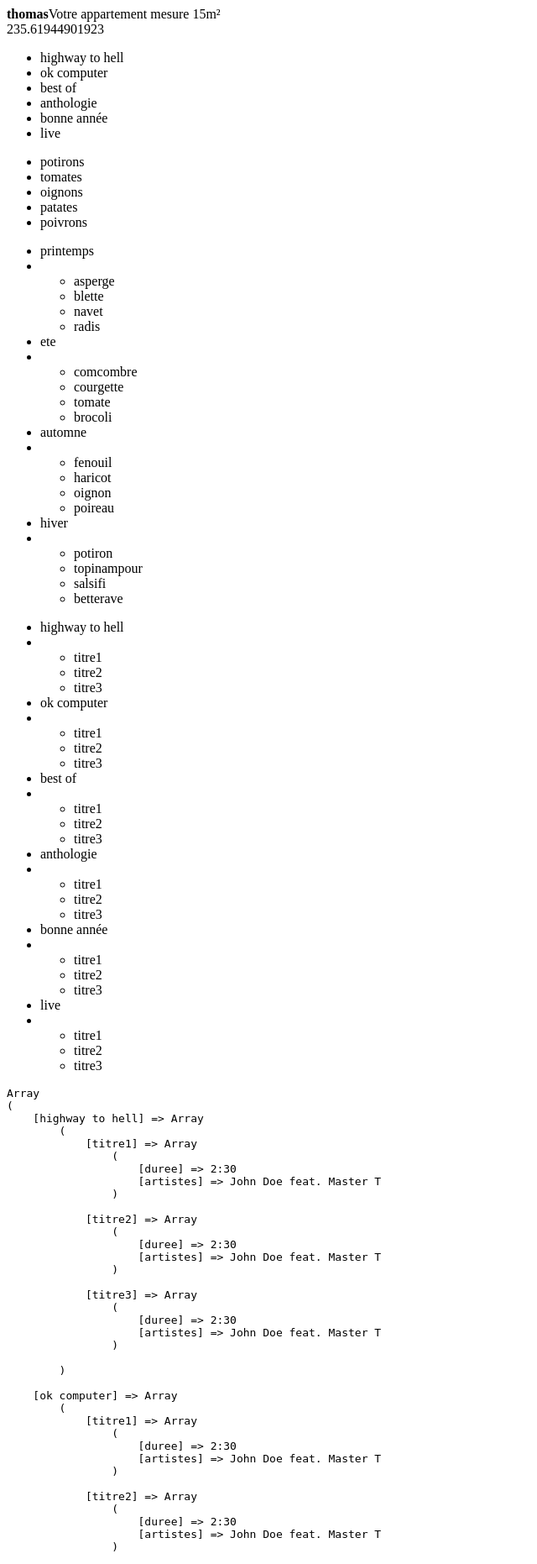
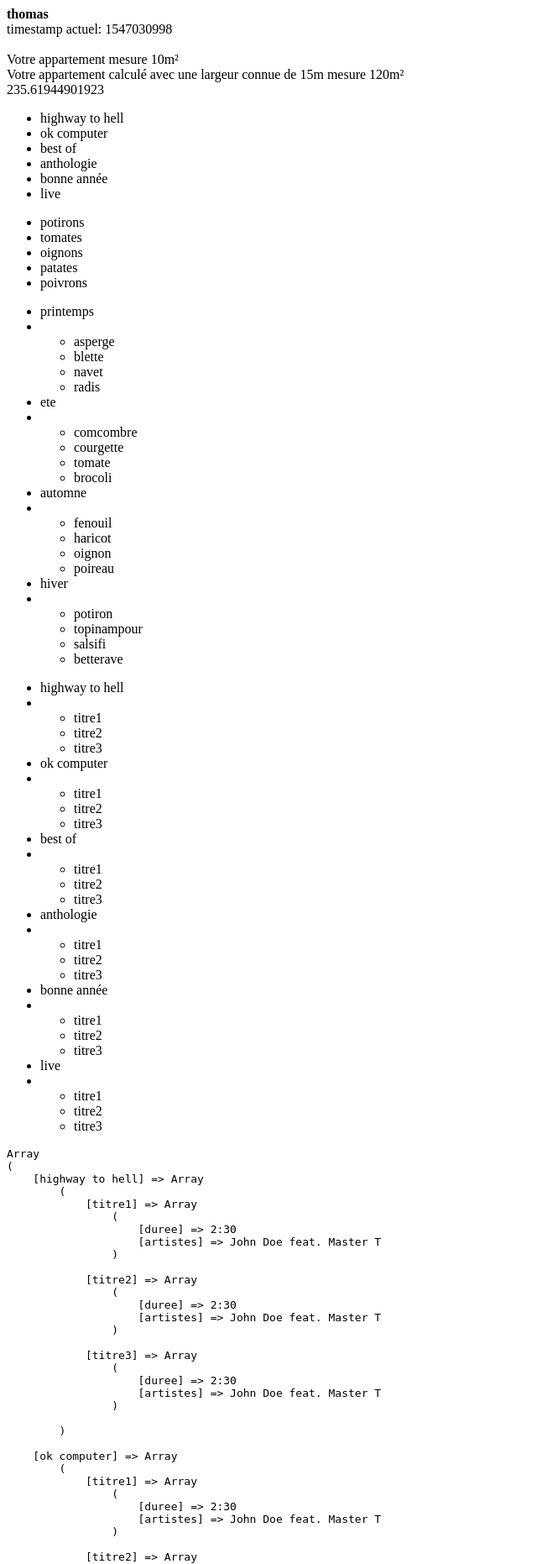
Before and after one commit to tomsihap/PHP-course, a PHP site: page /fonctions-fonctions_recursives.php in a window 1280 px wide. Shown: the top 1862 px of the page at 84% size, without its empty margins (0-640 px from the left). Run offline with PHP 8.4, Linux system fonts and the light colour scheme.

Commit message:
Update fonctions-fonctions_recursives.php

```diff
--- a/TD-01 - Structures/fonctions-fonctions_recursives.php
+++ b/TD-01 - Structures/fonctions-fonctions_recursives.php
@@ -19,11 +19,29 @@ $septCube   = cube(7);
 
 
 function afficheEnGras($t) {
-    return "<strong>" . $t . "</strong>";
+
+    $phrase = "<strong>" . $t . "</strong>";
+
+    return $phrase;
 }
 
 echo afficheEnGras('thomas');
 
+echo '<br>';
+
+echo "timestamp actuel: " . time();
+
+echo '<br>';
+
+date('d M Y H:i:s', 154541214);
+date('d M Y H:i:s');
+
+echo "<br>";
+
+
+$var = "5";
+
+intval($var);
 
 function surface($longueur, $largeur) {
 
@@ -33,8 +51,26 @@ function surface($longueur, $largeur) {
 
 }
 
-echo "Votre appartement mesure " . surface(5, 3) . "m²";
+echo "Votre appartement mesure " . surface(5, 2) . "m²";
 echo '<br>';
+
+
+function surfacePresquePrete($longueur, $largeur = 15) {
+
+    $s = $longueur * $largeur;
+
+    return $s;
+
+}
+
+echo "Votre appartement calculé avec une largeur connue de 15m mesure " . surfacePresquePrete(6, 20) . "m²";
+
+echo '<br>';
+
+
+$portefeuilleEur = 100;
+
+//echo $portefeuilleEur . " € correspondent à " . convertEurYen($portefeuilleEur) . " yen.";
 
 
 function volumeCylindre($rayon, $hauteur) {
@@ -220,23 +256,25 @@ echo "</pre>";
 
 function convertTableauxRecursifs($tableauQuelconque) {
 
-    // On ouvre le tableau
+    // On ouvre la liste
     echo "<ul>";
 
         // Pour chaque élément du tableau en tant que clé=>valeur (key=>potentielSousTableau)
         foreach ($tableauQuelconque as $key => $potentielSousTableau) {
 
             // On affiche déjà
-            echo "<li>" . $key . "</li>";
+            echo "<li>" . $key ;
 
             // si $potentielSousTableau est effectivement un sous tableau (is_array)...
             if (is_array($potentielSousTableau)) {
+
+                echo "</li>";
 
                 // Alors il repasse dans la même fonction !
                 // C'est à dire qu'on réouvre un <ul> (voir ci-dessus)
                 // et qu'on reteste s'il a des enfants sous-tableaux.
                 echo "<li>";
-                convertTableauxRecursifs($potentielSousTableau);
+                    convertTableauxRecursifs($potentielSousTableau);
                 echo "</li>";
             }
 
@@ -244,7 +282,7 @@ function convertTableauxRecursifs($tableauQuelconque) {
             else {
 
                 // Alors c'est une valeur (string/bool/int), on l'affiche.
-                echo "<li>" . $potentielSousTableau . "</li>";
+                echo " : " . $potentielSousTableau . "</li>";
             }
         }
 
```
